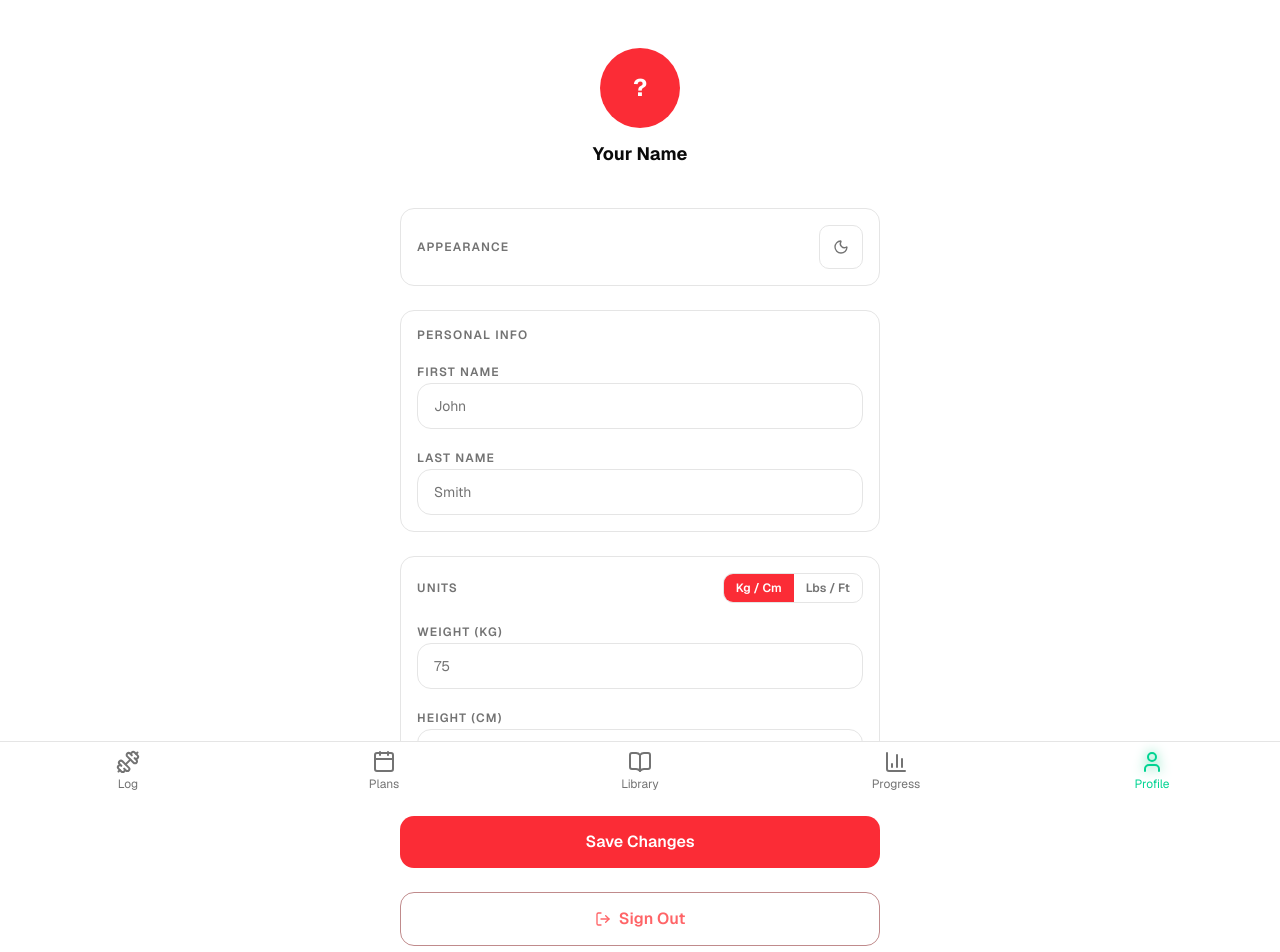
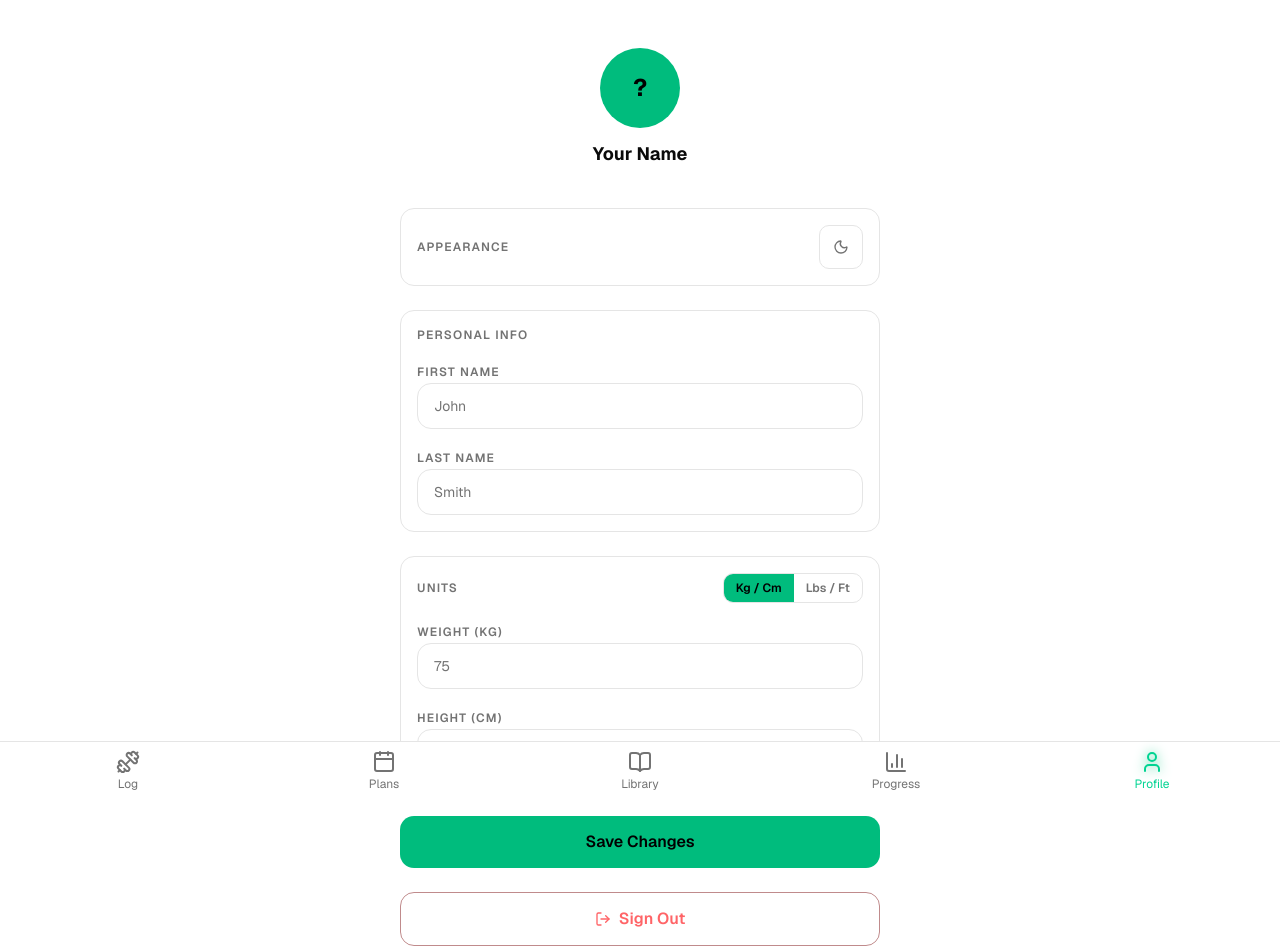
Before and after one commit to mauriciogentile/amaya, a Next.js app: page /profile in a window 1280 px wide. Shown: the top 952 px of the page. Built offline with nearby package versions, Linux system fonts and the light colour scheme; no server answers.

Commit message:
Revert "fix: replace hardcoded emerald greens with red in profile page"
This reverts commit f913b73035a4eed30399a81b9ea0888aff8765bc.

```diff
--- a/app/(app)/profile/page.tsx
+++ b/app/(app)/profile/page.tsx
@@ -20,7 +20,7 @@ function Avatar({ name, image }: { name: string; image?: string }) {
   if (image) return <img src={image} alt={name} className="w-20 h-20 rounded-full object-cover" />;
   const initials = name.split(" ").map(n => n[0]).join("").slice(0, 2).toUpperCase();
   return (
-    <div className="w-20 h-20 rounded-full bg-red-500 flex items-center justify-center text-2xl font-bold text-white">
+    <div className="w-20 h-20 rounded-full bg-emerald-500 flex items-center justify-center text-2xl font-bold text-black">
       {initials || "?"}
     </div>
   );
@@ -176,7 +176,7 @@ export default function ProfilePage() {
                   key={u}
                   onClick={() => setUnitSystem(u)}
                   className={`px-3 py-1.5 text-xs font-semibold transition-colors capitalize ${
-                    unitSystem === u ? "bg-red-500 text-white" : "text-muted-foreground"
+                    unitSystem === u ? "bg-emerald-500 text-black" : "text-muted-foreground"
                   }`}
                 >
                   {u === "metric" ? "kg / cm" : "lbs / ft"}
@@ -221,7 +221,7 @@ export default function ProfilePage() {
           onClick={save}
           disabled={saving}
           className={`w-full py-3.5 rounded-xl font-semibold flex items-center justify-center gap-2 transition-all min-h-[44px] ${
-            saved ? "bg-red-500 text-white" : "bg-red-500 hover:bg-red-400 text-white"
+            saved ? "bg-emerald-500 text-black" : "bg-emerald-500 hover:bg-emerald-400 text-black"
           }`}
         >
           {saved ? <><Check size={16} /> Saved!</> : saving ? "Saving..." : "Save Changes"}
```
